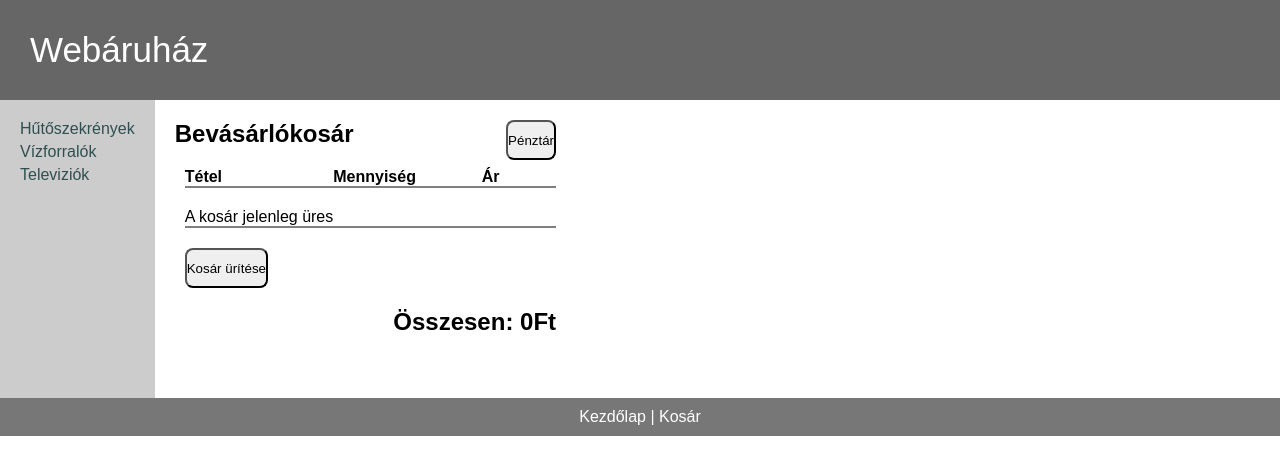
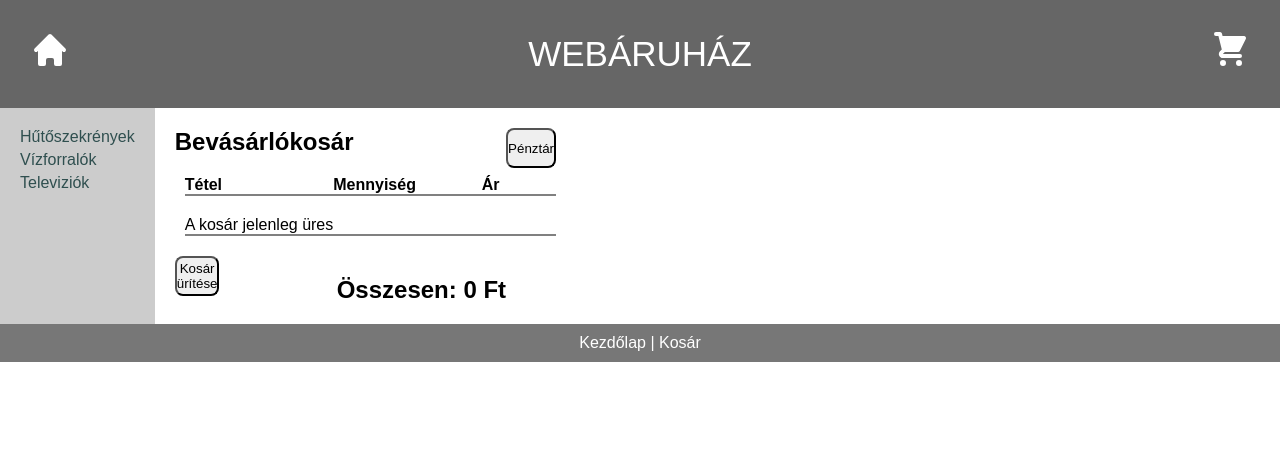
Before and after one commit to istvan751108/WebShop, a React (Create React App) app in the folder front_end/: page /basket in a window 1280 px wide. Shown: the top 474 px of the page. Built offline with nearby package versions, Linux system fonts and the light colour scheme; data requests are answered from the project's data file.

Commit message:
Implementing Basket Total.

```diff
--- a/front_end/src/App.css
+++ b/front_end/src/App.css
@@ -21,7 +21,7 @@ header {
   font-size: 35px;
   color: white;
   display: grid;
-  grid-template-columns: 0.1fr 0.1fr 1fr 0.1fr;
+  grid-template-columns: 0.1fr 5fr 0.1fr;
 }
 
 header a {
@@ -43,7 +43,10 @@ header a {
 }
 
 #headerTitle {
-  justify-self: center;
+  display: flex;
+  align-items: center;
+  justify-content: center;
+  text-align: center;
 }
 
 #headerCartIcon {
--- a/front_end/src/components/basket.tsx
+++ b/front_end/src/components/basket.tsx
@@ -35,6 +35,17 @@ const Basket = () => {
     }
   };
 
+  const renderTotal = () => {
+    const cartItems = getItems();
+    const total = cartItems.reduce((acc, item) => {
+      const price = typeof item.price === 'number' ? item.price : 0;
+      const quantity = typeof item.quantity === 'number' ? item.quantity : 0;
+      return acc + price * quantity;
+    }, 0);
+    return total;
+  };
+
+
 
   return (
     <BasketContainer>
@@ -53,9 +64,9 @@ const Basket = () => {
 
         <BasketHeaderLine />
 
-        <BasketButton onClick={() => clearBasket() }>Kosár ürítése</BasketButton>
-        <BasketTotal>Összesen: 0Ft</BasketTotal>
       </BasketTable>
+      <BasketButton onClick={() => clearBasket() }>Kosár ürítése</BasketButton>
+        <BasketTotal>Összesen: {renderTotal()} Ft</BasketTotal>
     </BasketContainer>
   );
 };
--- a/front_end/src/components/layout.tsx
+++ b/front_end/src/components/layout.tsx
@@ -1,6 +1,7 @@
 import React, { FC } from "react";
 import { Link, Outlet } from "react-router-dom";
 import { Categories } from "../model/categories";
+import { HomeIcon, CartIcon } from "./icons";
 
 const Layout: FC<Categories> = ({ categories }) => {
   const renderCategories = () => {
@@ -13,7 +14,15 @@ const Layout: FC<Categories> = ({ categories }) => {
 
   return (
     <>
-      <header>Webáruház</header>
+      <header>
+        <div id="headerHomeIcon">
+        <Link to='/'><HomeIcon width={40} /></Link>
+        </div>
+        <div id="headerTitle">WEBÁRUHÁZ</div>
+        <div id="headerCartIcon">
+          <Link to='/basket'><CartIcon width={40} /></Link>
+        </div>
+      </header>
 
       <section>
         <nav>
```
